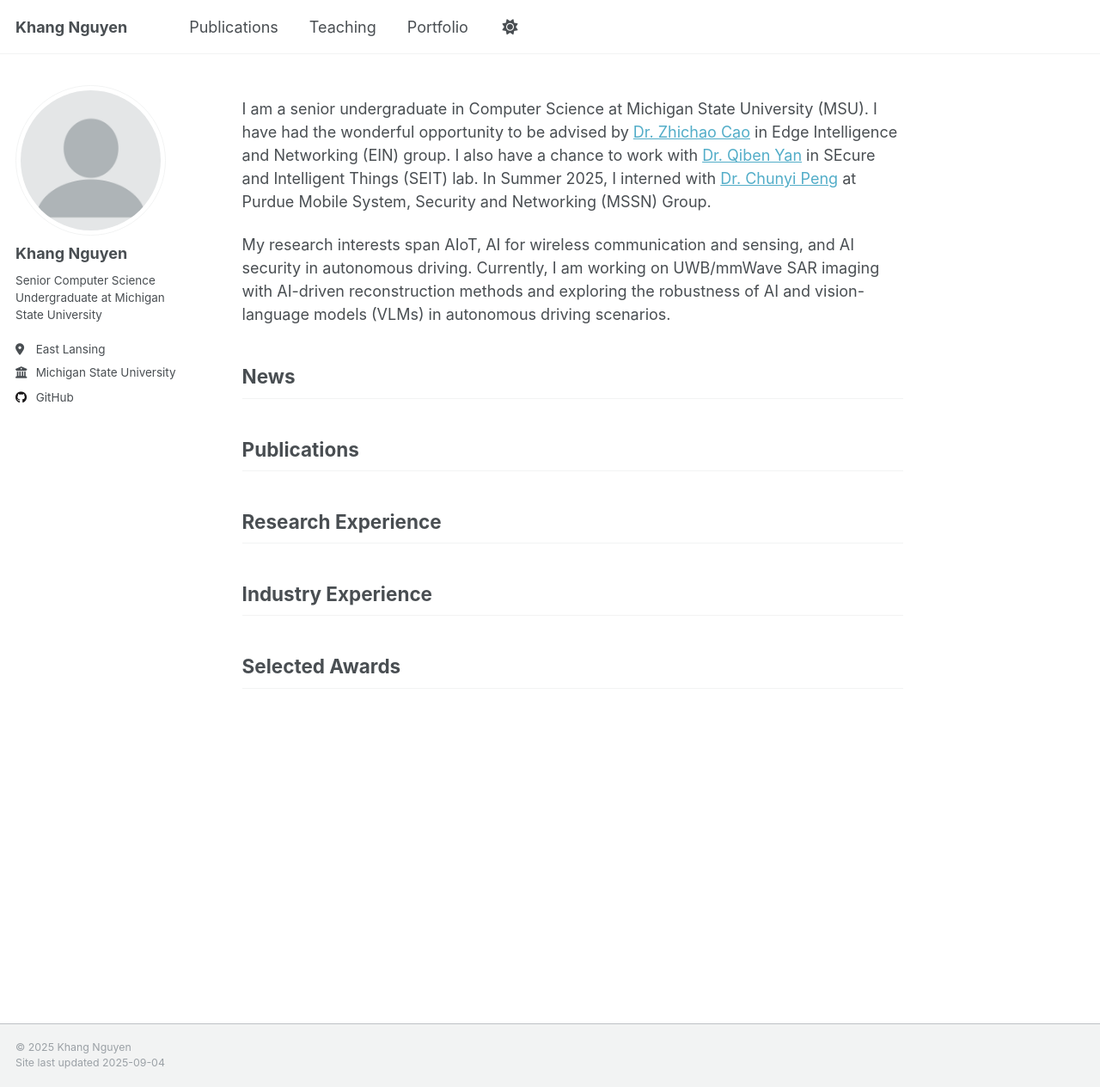
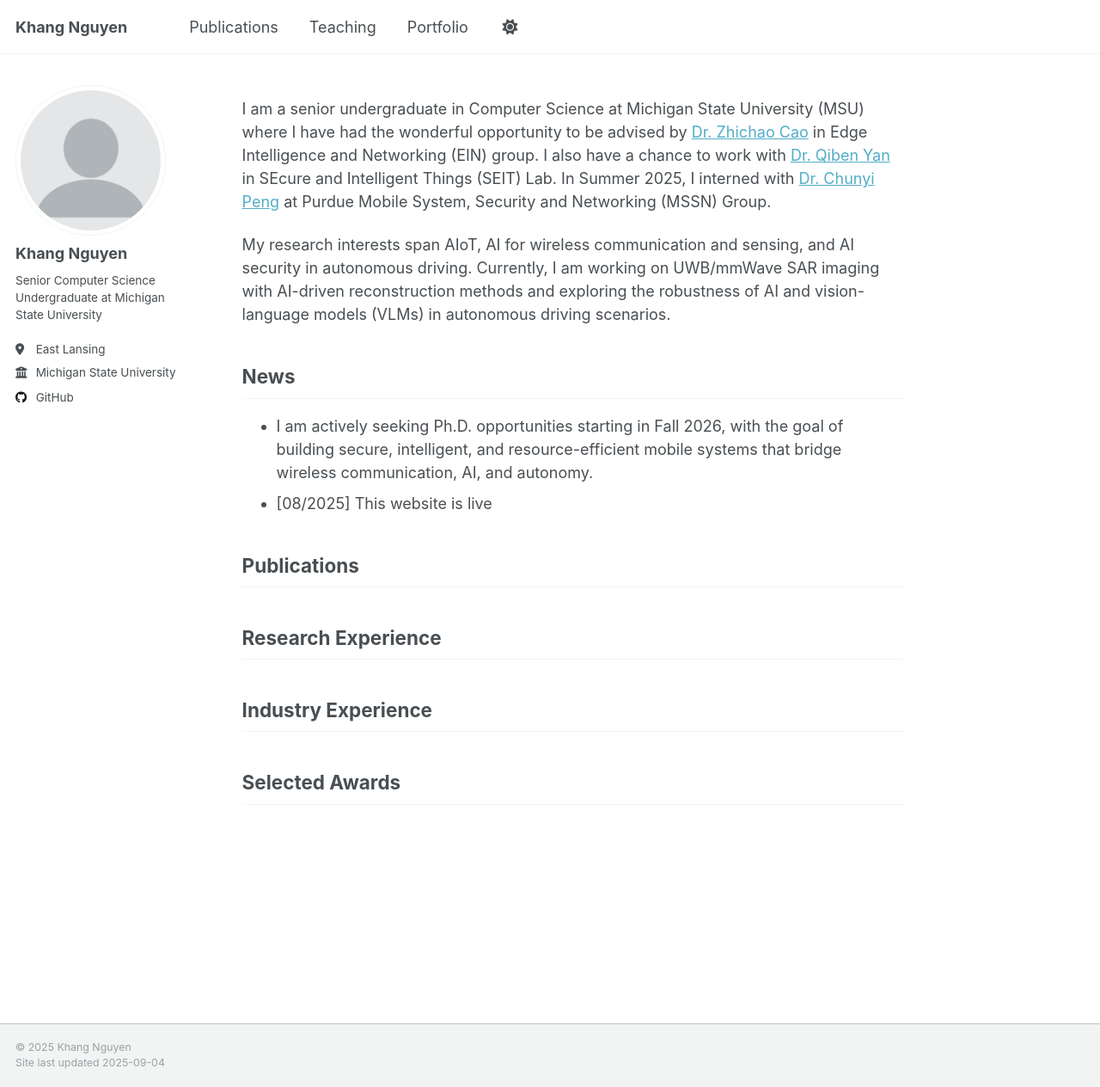
Before and after one commit to nguyenhuykhang/nguyenhuykhang.github.io, a Jekyll site: the page built from _pages/about.md, in a window 1280 px wide and 1264 px high. Shown: the whole window at 86% size. Built offline with Jekyll 4.4.1, drawn with Linux system fonts in a browser that asks for light colours; a script that is not in the unit is left out.

Commit message:
Update about.md

```diff
--- a/_pages/about.md
+++ b/_pages/about.md
@@ -7,12 +7,15 @@ redirect_from:
   - /about.html
 ---
 
-I am a senior undergraduate in Computer Science at Michigan State University (MSU). I have had the wonderful opportunity to be advised by [Dr. Zhichao Cao](https://cse.msu.edu/~caozc/) in Edge Intelligence and Networking (EIN) group. I also have a chance to work with [Dr. Qiben Yan](https://cse.msu.edu/~qyan/) in SEcure and Intelligent Things (SEIT) lab. In Summer 2025, I interned with [Dr. Chunyi Peng](https://www.cs.purdue.edu/homes/chunyi/index.html) at Purdue Mobile System, Security and Networking (MSSN) Group.
+I am a senior undergraduate in Computer Science at Michigan State University (MSU) where I have had the wonderful opportunity to be advised by [Dr. Zhichao Cao](https://cse.msu.edu/~caozc/) in Edge Intelligence and Networking (EIN) group. I also have a chance to work with [Dr. Qiben Yan](https://cse.msu.edu/~qyan/) in SEcure and Intelligent Things (SEIT) Lab. In Summer 2025, I interned with [Dr. Chunyi Peng](https://www.cs.purdue.edu/homes/chunyi/index.html) at Purdue Mobile System, Security and Networking (MSSN) Group.
 
 My research interests span AIoT, AI for wireless communication and sensing, and AI security in autonomous driving. Currently, I am working on UWB/mmWave SAR imaging with AI-driven reconstruction methods and exploring the robustness of AI and vision-language models (VLMs) in autonomous driving scenarios.
 
 News
 ------
+* I am actively seeking Ph.D. opportunities starting in Fall 2026, with the goal of building secure, intelligent, and resource-efficient mobile systems that bridge wireless communication, AI, and autonomy.
+* [08/2025] This website is live
+<br>
 
 Publications
 ------
```
